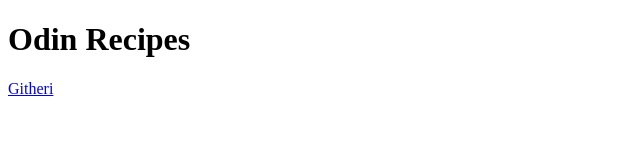
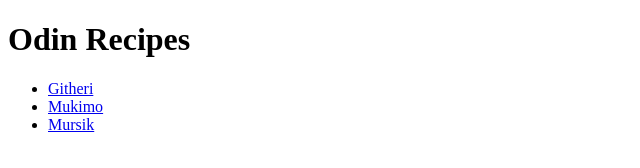
Before and after one commit to kiptoolimo/odin-recipes, a plain HTML site: page index.html in a window 1280 px wide. Shown: the whole page, without its empty margins (0-640 px from the left). Drawn offline with Linux system fonts and the light colour scheme.

Commit message:
Add Code putting links in an unordered list so they aren't all on one line

```diff
--- a/index.html
+++ b/index.html
@@ -6,6 +6,10 @@
     </head>
     <body>
         <h1>Odin Recipes</h1>
-        <a href="recipes/githeri.html">Githeri</a>
+        <ul>
+            <li><a href="recipes/githeri.html">Githeri</a></li>
+            <li><a href="recipes/mukimo.html">Mukimo</a></li>
+            <li><a href="recipes/mursik.html">Mursik</a></li>
+        </ul>
     </body>
 </html>
```
